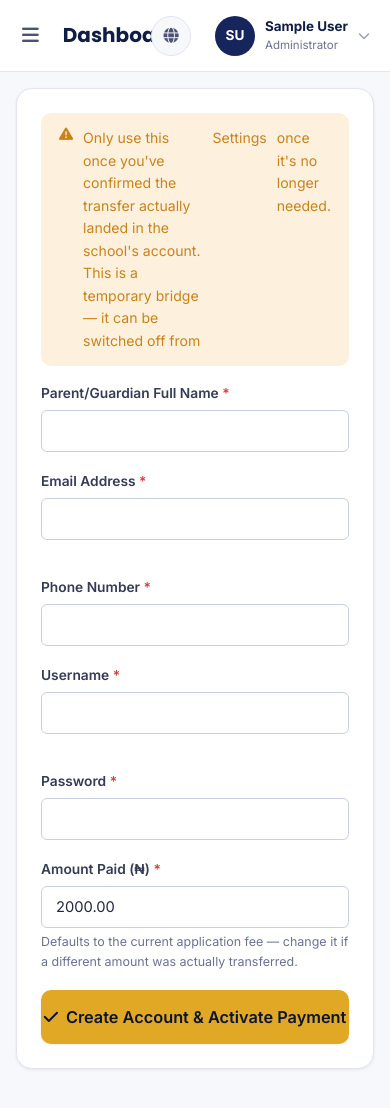
After one commit to sudaneee/gfa, a Django app: page /console/manual-payment/ in a window 390 px wide. The commit adds this page. Shown: the top 1108 px of the page. Run offline with Django 5.2, Linux system fonts and the light colour scheme; the visitor is signed in with stand-in values (Sample User, id 1); data comes from the database, SQL or seed files in the repository.

Commit message:
Add admin-side 'Register Manual Payment' for bank-transfer payers
Productizes what's been done by hand twice this week over SSH: a
Superadmin Console page where an admin enters a parent's details,
sets a username/password directly, and activates their application
payment in one step -- reusing the exact same mark_payment_success
everything else uses (stamps the receipt, rolls the invoice status,
sends the confirmation email). Reuses/links an existing unclaimed
draft when one matches by email/phone instead of creating a duplicate
application; if more than one matches, the admin picks which one the
payment is for. Refuses to create a second account for an email/phone
that already has one.

Gated behind a new SchoolSettings.manual_payment_registration_enabled
toggle (editable from Settings, default on) -- a deliberate bridge
while some parents still pay by bank transfer despite that option no
longer being offered anywhere; meant to be switched off once that
stops happening, without a code change.

Co-Authored-By: Claude Sonnet 5 <noreply@anthropic.com>

```diff
--- /dev/null
+++ b/admin_console/forms.py
@@ -0,0 +1,43 @@
+from decimal import Decimal, InvalidOperation
+
+from django import forms
+
+from accounts.models import User
+
+
+class ManualPaymentRegistrationForm(forms.Form):
+    """
+    Admin-side bridge for someone who paid the application fee by bank
+    transfer instead of ZainPay (see SchoolSettings.manual_payment_registration_enabled
+    — a temporary feature, meant to be switched off once this stops
+    happening). Admin sets the username/password directly rather than the
+    parent choosing their own, since the admin is creating this account on
+    their behalf, not the parent registering themselves.
+    """
+
+    full_name = forms.CharField(label='Parent/Guardian Full Name', max_length=150)
+    email = forms.EmailField(label='Email Address')
+    phone = forms.CharField(label='Phone Number', max_length=20)
+    username = forms.CharField(label='Username', max_length=150, help_text='What they will log in with.')
+    password = forms.CharField(label='Password', widget=forms.PasswordInput, min_length=8)
+    amount = forms.CharField(label='Amount Paid (₦)')
+    # Set server-side once a lookup by email/phone finds more than one
+    # unclaimed application — the admin then picks which one this payment
+    # is for instead of guessing.
+    application_id = forms.CharField(required=False, widget=forms.HiddenInput)
+
+    def clean_username(self):
+        username = self.cleaned_data['username'].strip()
+        if User.objects.filter(username__iexact=username).exists():
+            raise forms.ValidationError('That username is already taken.')
+        return username
+
+    def clean_amount(self):
+        raw = self.cleaned_data['amount'].replace(',', '').strip()
+        try:
+            amount = Decimal(raw)
+        except InvalidOperation:
+            raise forms.ValidationError('Enter a valid amount.')
+        if amount <= 0:
+            raise forms.ValidationError('Amount must be greater than zero.')
+        return amount
--- a/admin_console/templates/admin_console/home.html
+++ b/admin_console/templates/admin_console/home.html
@@ -7,6 +7,9 @@
 <div class="card mb-24"><div class="card-header"><h3>Admissions &amp; Finance</h3></div><div class="card-body">
   <div class="quick-actions-grid">
     <a class="quick-action" href="{% url 'admin_console:applications_list' %}"><i class="fa-solid fa-file-signature"></i><span>Applications</span></a>
+    {% if school.manual_payment_registration_enabled %}
+    <a class="quick-action" href="{% url 'admin_console:manual_payment_registration' %}"><i class="fa-solid fa-money-bill-transfer"></i><span>Register Manual Payment</span></a>
+    {% endif %}
     <a class="quick-action" href="{% url 'admin_console:invoices_list' %}"><i class="fa-solid fa-file-invoice-dollar"></i><span>Invoices</span></a>
     <a class="quick-action" href="{% url 'admin_console:payments_list' %}"><i class="fa-solid fa-credit-card"></i><span>Payments</span></a>
     <a class="quick-action" href="{% url 'admin_console:fee_structures_list' %}"><i class="fa-solid fa-sack-dollar"></i><span>Fee Structures</span></a>
--- /dev/null
+++ b/admin_console/templates/admin_console/manual_payment.html
@@ -0,0 +1,73 @@
+{% extends "base_dashboard.html" %}
+{% block title %}Register Manual Payment — {{ school.name }}{% endblock %}
+{% block dash_title %}Register Manual Payment{% endblock %}
+{% block dash_subtitle %}<div class="sub text-sm text-muted">For someone who paid the application fee by bank transfer instead of ZainPay — creates their account and activates the payment in one step.</div>{% endblock %}
+
+{% block dash_content %}
+<div class="card" style="max-width:640px;"><div class="card-body">
+  <div class="alert alert-warning mb-16">
+    <i class="fa-solid fa-triangle-exclamation"></i>
+    Only use this once you've confirmed the transfer actually landed in the school's account. This is a temporary bridge —
+    it can be switched off from <a href="{% url 'portal:settings_edit' %}">Settings</a> once it's no longer needed.
+  </div>
+
+  {% for error in form.non_field_errors %}<div class="alert alert-danger mb-16"><i class="fa-solid fa-circle-exclamation"></i> {{ error }}</div>{% endfor %}
+
+  {% if candidates %}
+  <div class="alert alert-info mb-16">
+    <i class="fa-solid fa-circle-info"></i> More than one unfinished application matches this email/phone. Pick which one this payment is for, then submit again.
+  </div>
+  <div class="table-wrap mb-16"><table class="data-table">
+    <thead><tr><th>Application No.</th><th>Applicant</th><th>Applying For</th><th>Started</th></tr></thead>
+    <tbody>
+      {% for app in candidates %}
+      <tr><td>{{ app.application_number }}</td><td>{{ app.full_name|default:"—" }}</td><td>{{ app.applying_for }}</td><td>{{ app.created_at|date:"d M Y" }}</td></tr>
+      {% endfor %}
+    </tbody>
+  </table></div>
+  {% endif %}
+
+  <form method="post">
+    {% csrf_token %}
+    {% if candidates %}
+    <div class="form-group">
+      <label>Which application is this payment for?</label>
+      <select name="application_id" required>
+        <option value="">— Select —</option>
+        {% for app in candidates %}<option value="{{ app.pk }}">{{ app.application_number }} — {{ app.full_name|default:"Unnamed applicant" }} ({{ app.applying_for }})</option>{% endfor %}
+      </select>
+    </div>
+    {% endif %}
+    <div class="form-group">
+      <label>Parent/Guardian Full Name <span class="req">*</span></label>{{ form.full_name }}
+      {% for e in form.full_name.errors %}<div class="form-error" style="display:block;">{{ e }}</div>{% endfor %}
+    </div>
+    <div class="form-row">
+      <div class="form-group">
+        <label>Email Address <span class="req">*</span></label>{{ form.email }}
+        {% for e in form.email.errors %}<div class="form-error" style="display:block;">{{ e }}</div>{% endfor %}
+      </div>
+      <div class="form-group">
+        <label>Phone Number <span class="req">*</span></label>{{ form.phone }}
+        {% for e in form.phone.errors %}<div class="form-error" style="display:block;">{{ e }}</div>{% endfor %}
+      </div>
+    </div>
+    <div class="form-row">
+      <div class="form-group">
+        <label>Username <span class="req">*</span></label>{{ form.username }}
+        {% for e in form.username.errors %}<div class="form-error" style="display:block;">{{ e }}</div>{% endfor %}
+      </div>
+      <div class="form-group">
+        <label>Password <span class="req">*</span></label>{{ form.password }}
+        {% for e in form.password.errors %}<div class="form-error" style="display:block;">{{ e }}</div>{% endfor %}
+      </div>
+    </div>
+    <div class="form-group">
+      <label>Amount Paid (₦) <span class="req">*</span></label>{{ form.amount }}
+      <div class="form-hint">Defaults to the current application fee — change it if a different amount was actually transferred.</div>
+      {% for e in form.amount.errors %}<div class="form-error" style="display:block;">{{ e }}</div>{% endfor %}
+    </div>
+    <button type="submit" class="btn btn-primary btn-block btn-lg"><i class="fa-solid fa-check"></i> Create Account &amp; Activate Payment</button>
+  </form>
+</div></div>
+{% endblock %}
--- a/admin_console/urls.py
+++ b/admin_console/urls.py
@@ -10,6 +10,7 @@ urlpatterns = [
     path('applications/', views.applications_list, name='applications_list'),
     path('applications/<int:pk>/', views.application_detail, name='application_detail'),
     path('applications/<int:pk>/enroll/', views.application_enroll, name='application_enroll'),
+    path('manual-payment/', views.manual_payment_registration, name='manual_payment_registration'),
 
     path('invoices/', views.invoices_list, name='invoices_list'),
 
--- a/admin_console/views.py
+++ b/admin_console/views.py
@@ -7,6 +7,7 @@ from django.shortcuts import get_object_or_404, redirect, render
 from django.urls import reverse
 
 from accounts.decorators import admin_required
+from admin_console.forms import ManualPaymentRegistrationForm
 from admin_console.registry import REGISTRY, categories
 from admin_console.utils import filter_lookup_value, filter_options, querystring_without_page, resolve_value
 
@@ -476,3 +477,107 @@ def fee_structure_delete(request, pk):
         'label': str(structure), 'cancel_url': 'admin_console:fee_structures_list',
         'active_nav': 'console', 'active_slug': 'fee-structures',
     })
+
+
+# ── Manual Payment Registration — a temporary bridge (see
+# SchoolSettings.manual_payment_registration_enabled) for someone who paid
+# the application fee by bank transfer instead of ZainPay: admin creates
+# their account (username/password set by the admin, not the parent) and
+# activates the payment in one step, reusing the exact same
+# mark_payment_success used everywhere else so an already-existing draft
+# (from before login was required) gets linked and paid identically to a
+# brand-new one. ──────────────────────────────────────────────────────────
+
+@admin_required
+def manual_payment_registration(request):
+    from django.conf import settings as django_settings
+
+    from accounts.models import User
+    from admissions.models import Application, ApplicationInvoice, ApplicationPayment
+    from payments.services import mark_payment_success
+    from students.models import Guardian
+    from website.models import SchoolSettings
+
+    school = SchoolSettings.get_solo()
+    if not school.manual_payment_registration_enabled:
+        messages.error(request, 'Manual payment registration has been switched off — use ZainPay, or turn this back on in Settings.')
+        return redirect('admin_console:home')
+
+    candidates = []
+    if request.method == 'POST':
+        form = ManualPaymentRegistrationForm(request.POST)
+        if form.is_valid():
+            email = form.cleaned_data['email'].strip().lower()
+            phone = form.cleaned_data['phone'].strip()
+
+            existing_user = User.objects.filter(email__iexact=email).first()
+            guardian = Guardian.objects.filter(Q(email__iexact=email) | Q(phone=phone)).first()
+            if existing_user or (guardian and guardian.user_id):
+                owner = existing_user or guardian.user
+                form.add_error(None, f'An account already exists for this email/phone (username: {owner.username}) — use that account instead.')
+            else:
+                unclaimed = Application.objects.filter(created_by__isnull=True).filter(
+                    Q(email__iexact=email) | Q(phone=phone),
+                ).order_by('-created_at')
+
+                chosen_id = form.cleaned_data['application_id']
+                if chosen_id:
+                    application = get_object_or_404(Application, pk=chosen_id, created_by__isnull=True)
+                elif unclaimed.count() > 1:
+                    candidates = unclaimed
+                    application = None
+                elif unclaimed.count() == 1:
+                    application = unclaimed.first()
+                else:
+                    application = None  # created fresh below
+
+                if candidates:
+                    form.add_error(None, 'More than one unfinished application matches this email/phone — pick which one this payment is for.')
+                else:
+                    full_name = form.cleaned_data['full_name'].strip()
+                    user = User.objects.create_user(
+                        username=form.cleaned_data['username'], email=email,
+                        password=form.cleaned_data['password'], role='parent',
+                    )
+                    first, _, last = full_name.partition(' ')
+                    user.first_name, user.last_name = first, last
+                    user.save(update_fields=['first_name', 'last_name'])
+
+                    if guardian:
+                        guardian.name, guardian.phone, guardian.email, guardian.user = full_name, phone, email, user
+                        guardian.save(update_fields=['name', 'phone', 'email', 'user'])
+                    else:
+                        guardian = Guardian.objects.create(name=full_name, phone=phone, email=email, user=user)
+
+                    if application is None:
+                        application = Application.objects.create(
+                            first_name='', last_name='', date_of_birth='2015-01-01', gender='Male',
+                            state_of_origin='', lga='', parent_name=full_name, relationship='Father',
+                            phone=phone, email=email, address='', applying_for='Creche', created_by=user,
+                        )
+                    else:
+                        application.created_by = user
+                        application.parent_name, application.phone, application.email = full_name, phone, email
+                        application.save(update_fields=['created_by', 'parent_name', 'phone', 'email'])
+
+                    invoice, _ = ApplicationInvoice.objects.get_or_create(
+                        application=application, defaults={'amount': school.application_fee},
+                    )
+                    payment = ApplicationPayment.objects.create(
+                        invoice=invoice, gateway='manual', amount=form.cleaned_data['amount'], status='pending',
+                    )
+                    mark_payment_success(payment, user=request.user)
+
+                    login_url = f"{django_settings.SITE_URL}{reverse('accounts:login')}"
+                    messages.success(
+                        request,
+                        f'Account created and payment activated. Give {full_name} their login — '
+                        f'{login_url}, username "{user.username}" — so they can continue the application.',
+                    )
+                    return redirect('admin_console:applications_list')
+    else:
+        form = ManualPaymentRegistrationForm(initial={'amount': school.application_fee})
+
+    return render(request, 'admin_console/manual_payment.html', {
+        'form': form, 'candidates': candidates, 'active_nav': 'console', 'active_slug': 'manual-payment',
+    })
--- a/portal/templates/portal/settings.html
+++ b/portal/templates/portal/settings.html
@@ -16,6 +16,7 @@
         <div class="item"><span class="k">Approvals</span><span class="v">{{ school.approvals }}</span></div>
         <div class="item"><span class="k">Application Fee</span><span class="v">₦{{ school.application_fee|floatformat:0 }}</span></div>
         <div class="item"><span class="k">Bank Account</span><span class="v">{{ school.bank_name }} — {{ school.bank_account_number }}</span></div>
+        <div class="item"><span class="k">Manual Payment Registration</span><span class="v">{% if school.manual_payment_registration_enabled %}<span class="badge badge-success">Enabled</span>{% else %}<span class="badge badge-gray">Disabled</span>{% endif %}</span></div>
       </div>
     </div>
   </div>
--- a/portal/views.py
+++ b/portal/views.py
@@ -200,6 +200,7 @@ def settings_edit(request):
     Form = modelform_factory(SchoolSettings, fields=[
         'name', 'tagline', 'slogan', 'address', 'email', 'phone_numbers', 'approvals', 'logo',
         'bank_name', 'bank_account_number', 'bank_account_name', 'current_session', 'application_fee',
+        'manual_payment_registration_enabled',
     ])
     if request.method == 'POST':
         form = Form(request.POST, request.FILES, instance=school)
--- a/templates/partials/dashboard_sidebar.html
+++ b/templates/partials/dashboard_sidebar.html
@@ -24,6 +24,9 @@
   <div class="nav-section">
     <div class="nav-section-title">Admissions</div>
     <a href="{% url 'admin_console:applications_list' %}" class="{% if active_slug == 'applications' %}active{% endif %}"><i class="fa-solid fa-file-signature"></i> Applications</a>
+    {% if school.manual_payment_registration_enabled %}
+    <a href="{% url 'admin_console:manual_payment_registration' %}" class="{% if active_slug == 'manual-payment' %}active{% endif %}"><i class="fa-solid fa-money-bill-transfer"></i> Register Manual Payment</a>
+    {% endif %}
   </div>
   <div class="nav-section">
     <div class="nav-section-title">Students &amp; Staff</div>
```
Also changed, not shown: admin_console/tests.py (+104 -0 lines), website/models.py (+10 -0 lines), website/migrations/0004_schoolsettings_manual_payment_registration_enabled.py (added).
